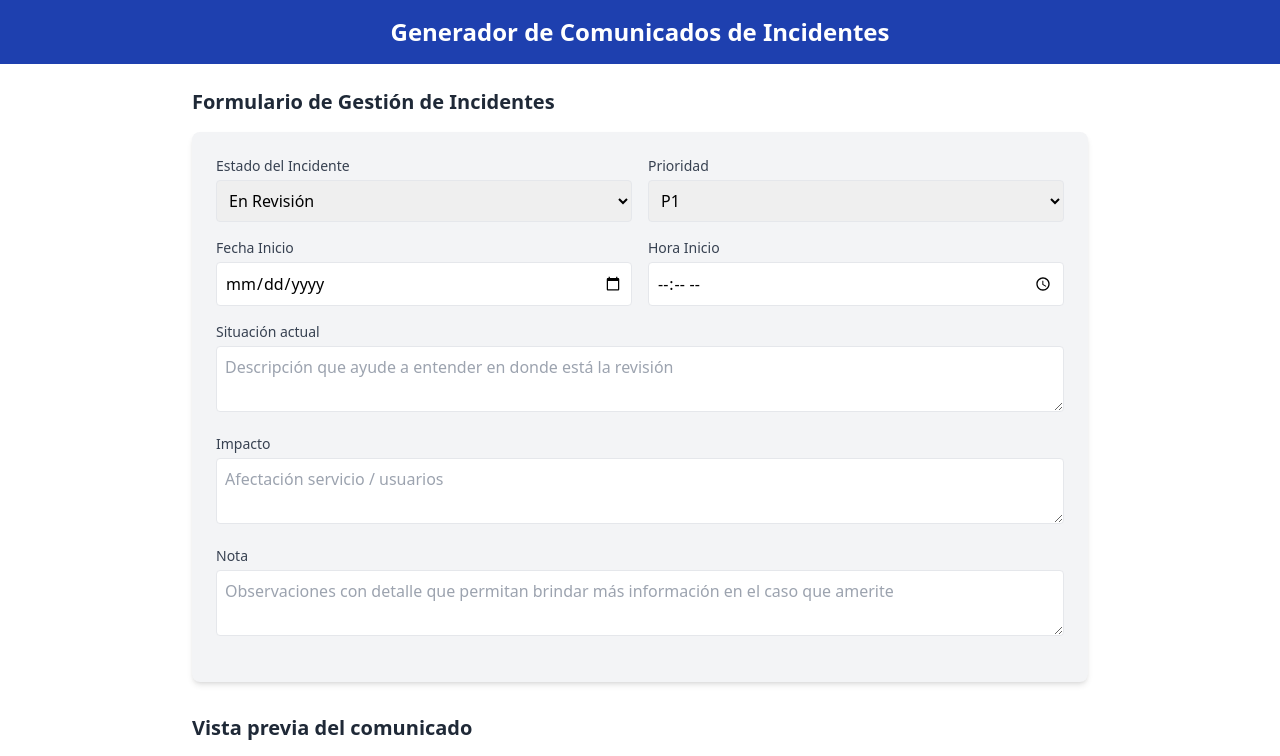
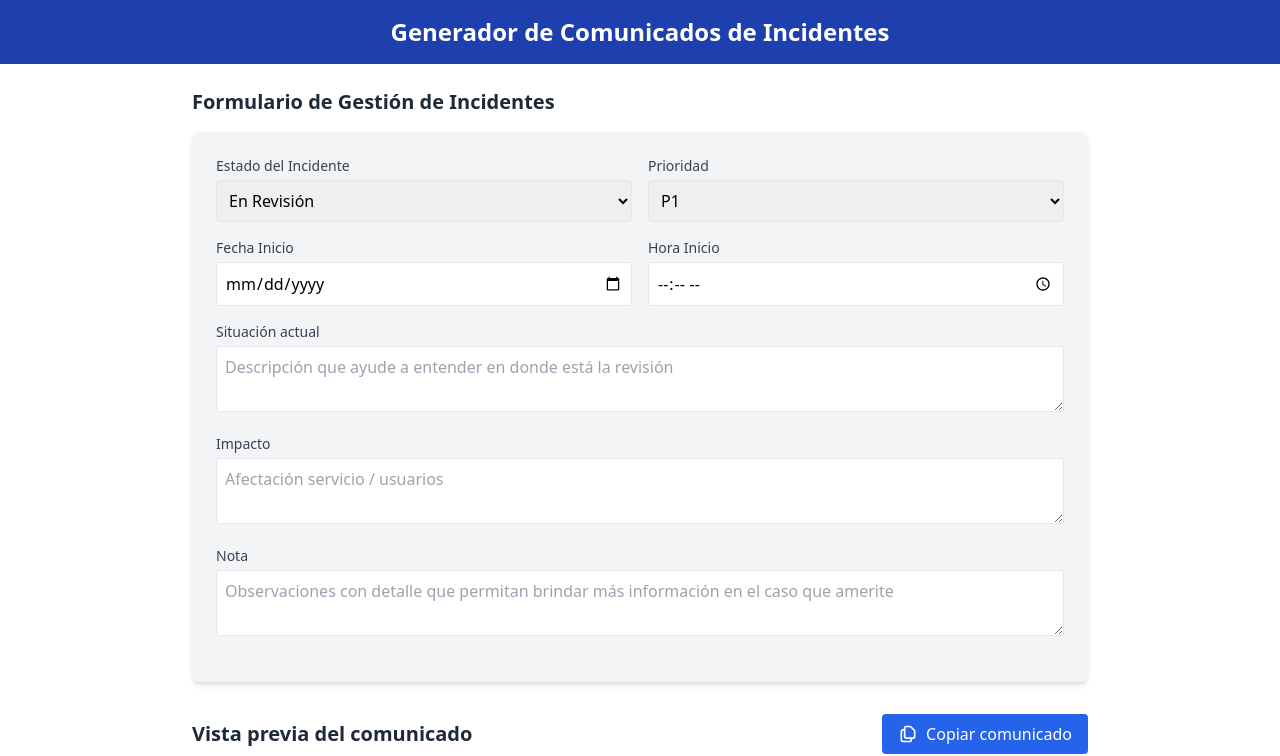
Before and after one commit to l6a6h6l/generador-comunicados-corroe, a React (Create React App) app: page / in a window 1280 px wide. Shown: the top 756 px of the page. Built offline with nearby package versions, Linux system fonts and the light colour scheme; the HTML template or start-up script is replaced by a standard one.

Commit message:
Update FormularioIncidente.jsx

```diff
--- a/src/components/FormularioIncidente.jsx
+++ b/src/components/FormularioIncidente.jsx
@@ -1,4 +1,4 @@
-import React, { useState } from 'react';
+import React, { useState, useRef } from 'react';
 
 const EstadoIncidente = {
   REVISION: 'En Revisión',
@@ -230,8 +230,37 @@ const FormularioIncidente = () => {
 
       {/* Sección de vista previa */}
       <div className="mb-8">
-        <h2 className="text-xl font-bold mb-4 text-gray-800">Vista previa del comunicado</h2>
-        <div className="bg-blue-50 p-4 rounded-lg shadow border border-blue-200 max-w-2xl mx-auto">
+        <div className="flex justify-between items-center mb-4">
+          <h2 className="text-xl font-bold text-gray-800">Vista previa del comunicado</h2>
+          <button
+            className="bg-blue-600 hover:bg-blue-700 text-white px-4 py-2 rounded flex items-center"
+            onClick={() => {
+              // Alternativa a html2canvas
+              try {
+                // Selecciona el texto del comunicado
+                const range = document.createRange();
+                const comunicado = document.getElementById('comunicado-preview');
+                if (comunicado) {
+                  range.selectNode(comunicado);
+                  window.getSelection().removeAllRanges();
+                  window.getSelection().addRange(range);
+                  document.execCommand('copy');
+                  window.getSelection().removeAllRanges();
+                  alert('Contenido del comunicado copiado al portapapeles');
+                }
+              } catch (err) {
+                console.error('Error al copiar:', err);
+                alert('No se pudo copiar el contenido. Intenta usando Ctrl+C o Cmd+C');
+              }
+            }}
+          >
+            <svg xmlns="http://www.w3.org/2000/svg" className="h-5 w-5 mr-2" fill="none" viewBox="0 0 24 24" stroke="currentColor">
+              <path strokeLinecap="round" strokeLinejoin="round" strokeWidth={2} d="M8 7v8a2 2 0 002 2h6M8 7V5a2 2 0 012-2h4.586a1 1 0 01.707.293l4.414 4.414a1 1 0 01.293.707V15a2 2 0 01-2 2h-2M8 7H6a2 2 0 00-2 2v10a2 2 0 002 2h8a2 2 0 002-2v-2" />
+            </svg>
+            Copiar comunicado
+          </button>
+        </div>
+        <div id="comunicado-preview" className="bg-blue-50 p-4 rounded-lg shadow border border-blue-200 max-w-2xl mx-auto">
           <div className="text-center mb-2">
             <h1 className="text-navy-700 font-bold text-xl">GERENCIA DE PRODUCCIÓN Y SERVICIOS</h1>
             <h2 className="text-blue-700 text-lg">Gestión de Incidentes</h2>
```
